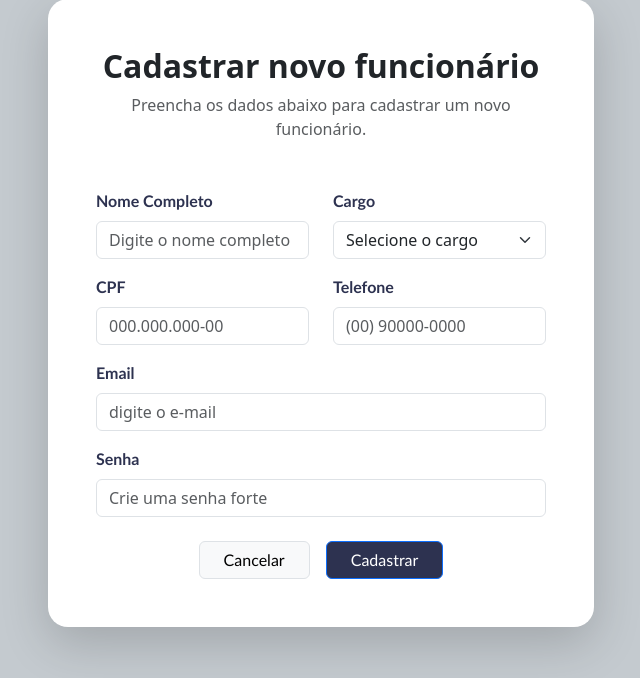
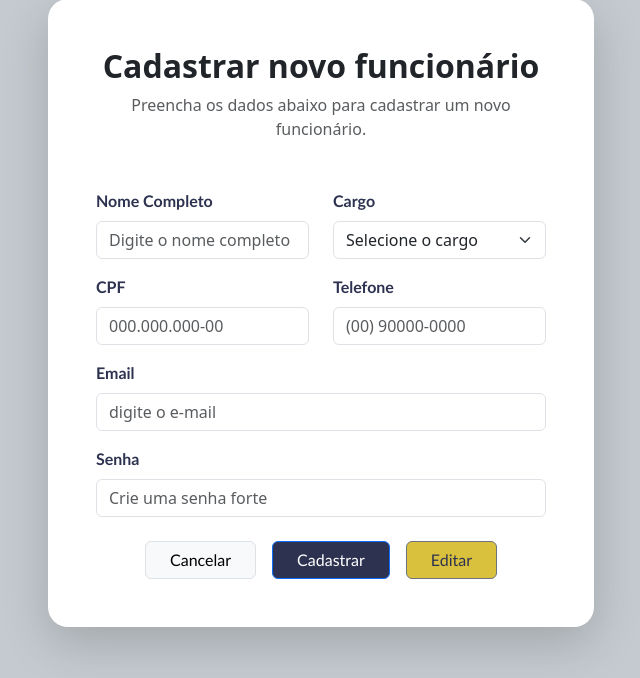
Before and after one commit to NiniveSC/sa-ferrorama, a PHP site: page /public/tela-cadastro-user.html in a window 1280 px wide. Shown: the part 122-800 px from the top of the page, without its empty margins (319-959 px from the left). Run offline with PHP 8.4, Linux system fonts and the light colour scheme.

Commit message:
up - alterei coisas na tela de cadastro de funcionario

```diff
--- a/assets/style/style.css
+++ b/assets/style/style.css
@@ -174,6 +174,7 @@ input {
     box-shadow: 0 10px 25px rgba(0, 0, 0, 0.219);
     margin: auto;
 }
+
 /*-----------------------------------------------------------------------------------------------------------------------------------------------------------------------------*/
 
 /*Tela home */
--- a/public/tela-cadastro-user.html
+++ b/public/tela-cadastro-user.html
@@ -122,6 +122,8 @@
                                         style="font-family: 'Trebuchet MS', sans-serif; border-color: #d9c03d;">Cancelar</button>
                                     <button type="submit" id="envio-cadastro" class="btn btn-primary px-4"
                                         style="background-color: #2D3250; font-family: 'Trebuchet MS', sans-serif;">Cadastrar</button>
+                                        <button type="button" id="botao-visualizar" class="btn btn-secondary px-4"
+                                        style="background-color: #d9c03d; color: #2d3250;font-family: 'Trebuchet MS', sans-serif;">Editar</button>
                                 </div>
                             </form>
 
```
